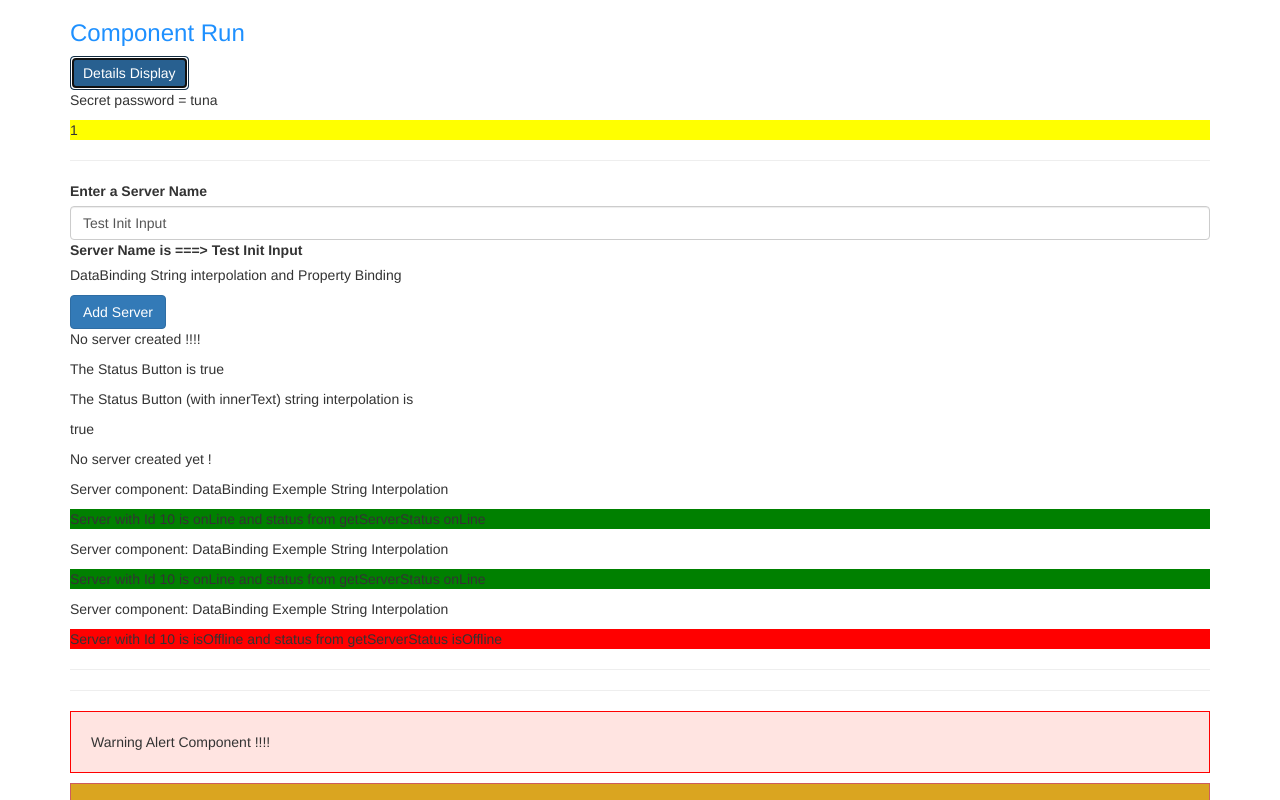
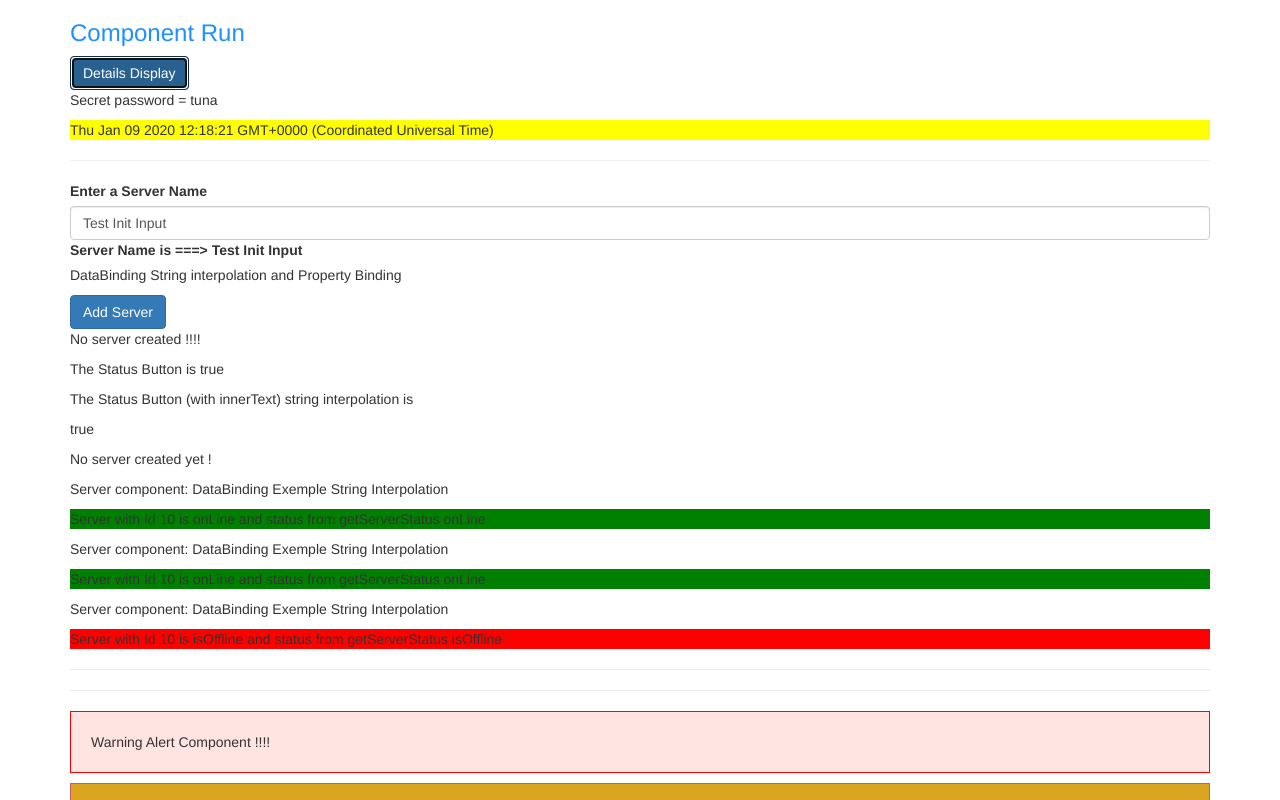
Before and after one commit to wassimajjali/Angular-8-Complete-Guide, an Angular app in the folder Angular8FirstApp/: page / in a window 1280 px wide. Both pictures are taken after a click on the button "Details Display". Shown: the top 800 px of the page. Built offline with nearby package versions, Linux system fonts and the light colour scheme.

Commit message:
ngFor with index to change ngStyle Color

```diff
--- a/Angular8FirstApp/src/app/app.component.html
+++ b/Angular8FirstApp/src/app/app.component.html
@@ -9,8 +9,8 @@
       <button class="btn btn-primary" (click)="onToogleDetails()">Details Display</button>
       <p *ngIf="showSecret">Secret password = tuna</p>
       <div
-        *ngFor="let logList of log"
-        [ngStyle]="{backgroundColor: logList >=3 ? 'blue':'yellow'}"
+        *ngFor="let logList of log; let i = index"
+        [ngStyle]="{backgroundColor: i >=3 ? 'blue':'yellow'}"
       >{{logList}}</div>
         <hr>
         <!-- Basic slector-->
--- a/Angular8FirstApp/src/app/app.component.ts
+++ b/Angular8FirstApp/src/app/app.component.ts
@@ -20,7 +20,6 @@ export class AppComponent {
   log = [];
   onToogleDetails(){
     this.showSecret = !this.showSecret;
-    this.log.push(this.log.length+1);
-
+    this.log.push(new Date());
   }
 }
```
